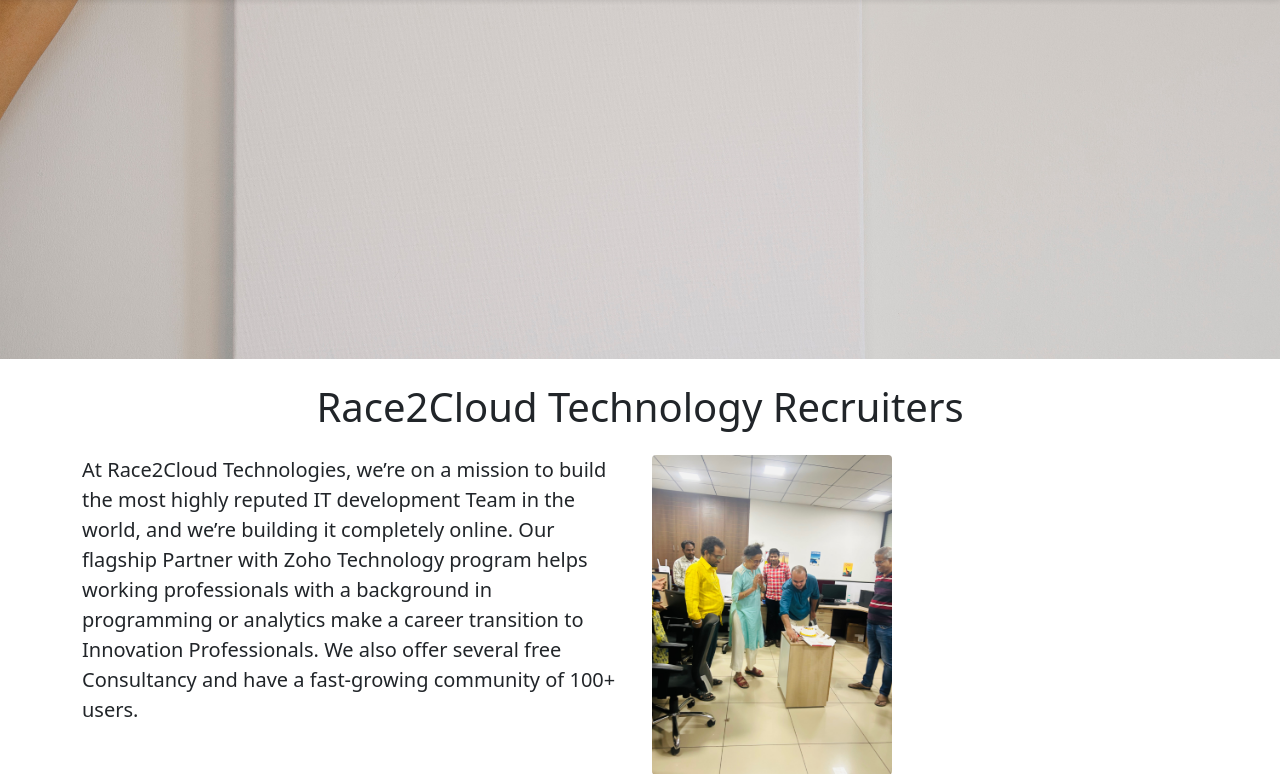
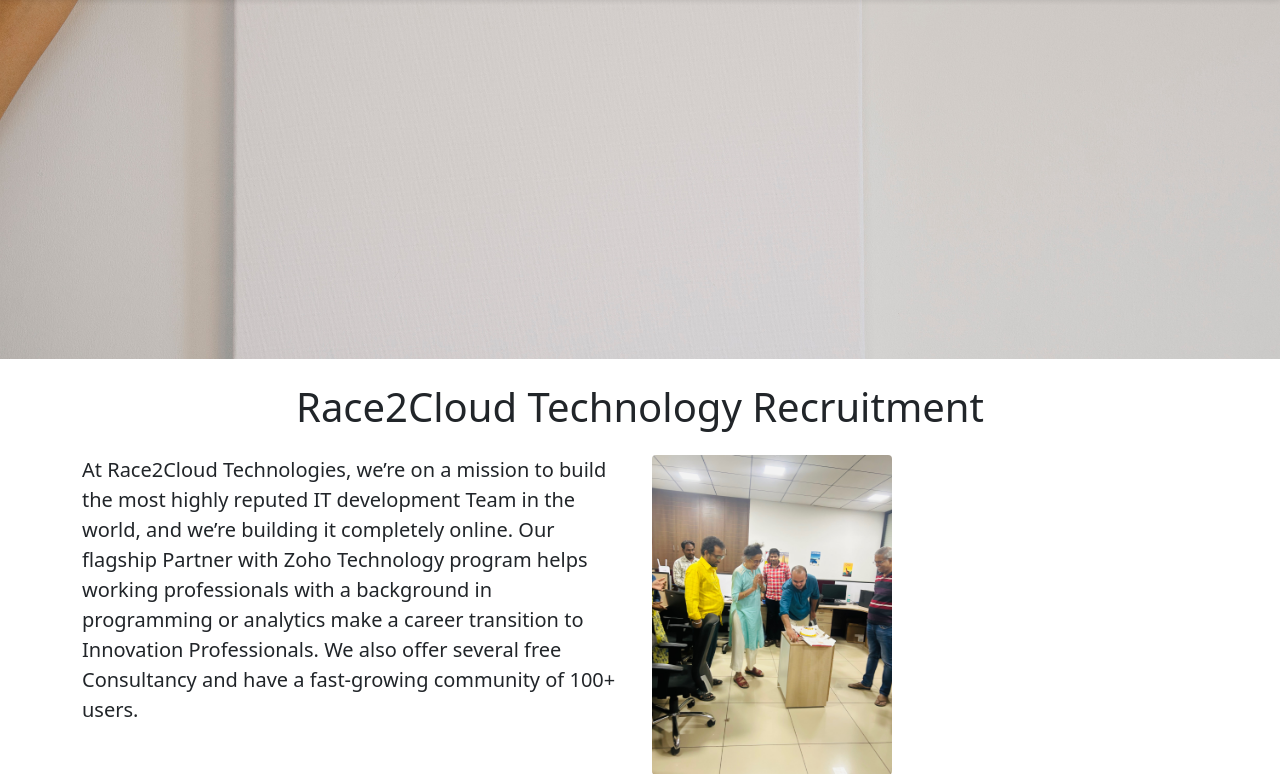
Before and after one commit to abhinnachandra/abhinna-webpage-v2, a Flask app: page / in a window 1280 px wide. Shown: the part 57-831 px from the top of the page. Run offline with Flask 2, Linux system fonts and the light colour scheme.

Commit message:
Updated home.html

```diff
--- a/templates/home.html
+++ b/templates/home.html
@@ -19,7 +19,7 @@
     <img class="img-fluid" id="banner" src="https://abhinna-webpage.abhinnawebpage.repl.co/static/banner.jpg" >
     <div class="container">
       <h1 class="text-center mt-2 mb-4">
-        {{company_name}} Recruiters
+        {{company_name}} Recruitment
       </h1>
       <div class="row" style="margin-bottom:32px">
         <div class="col-md-6">
```
